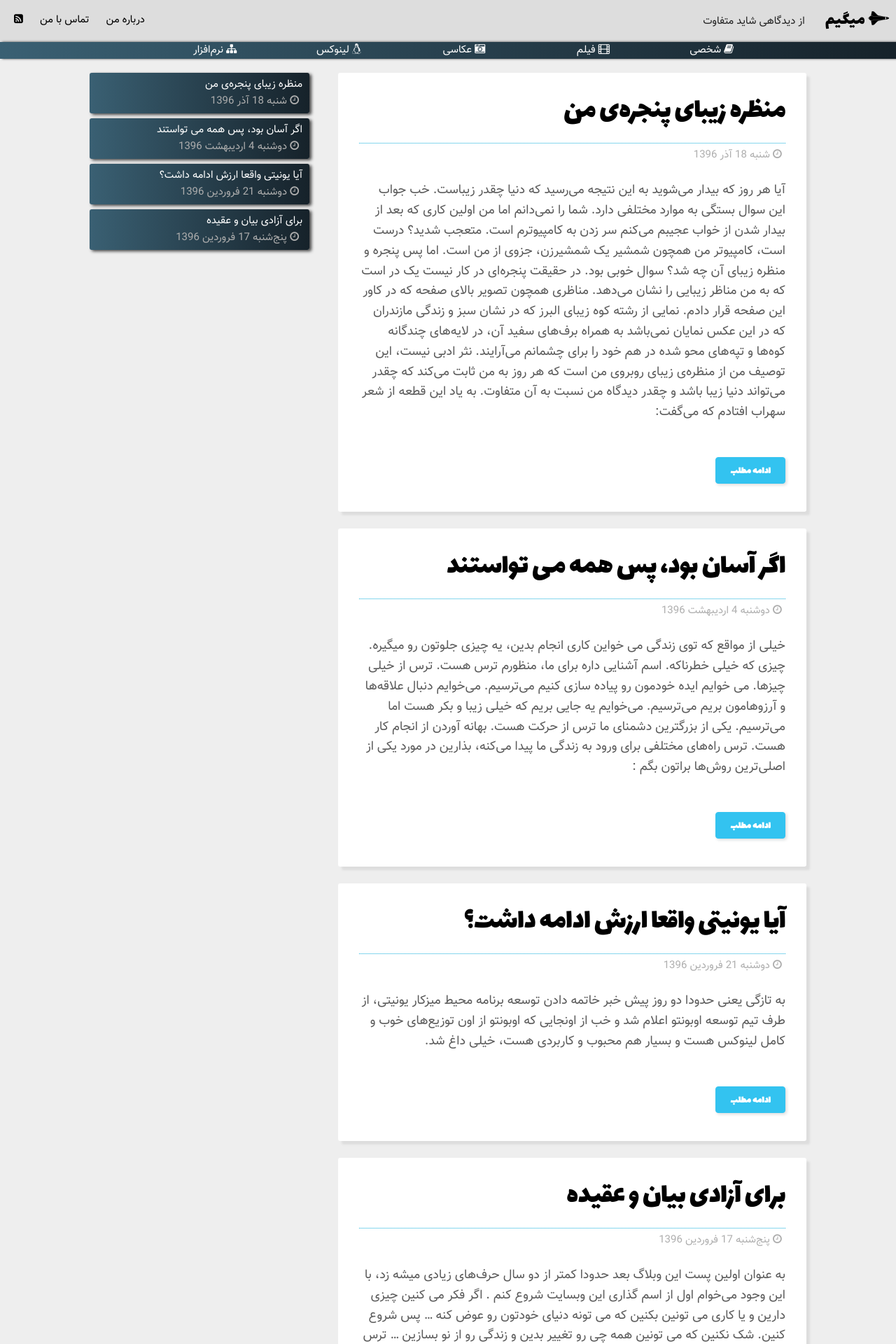
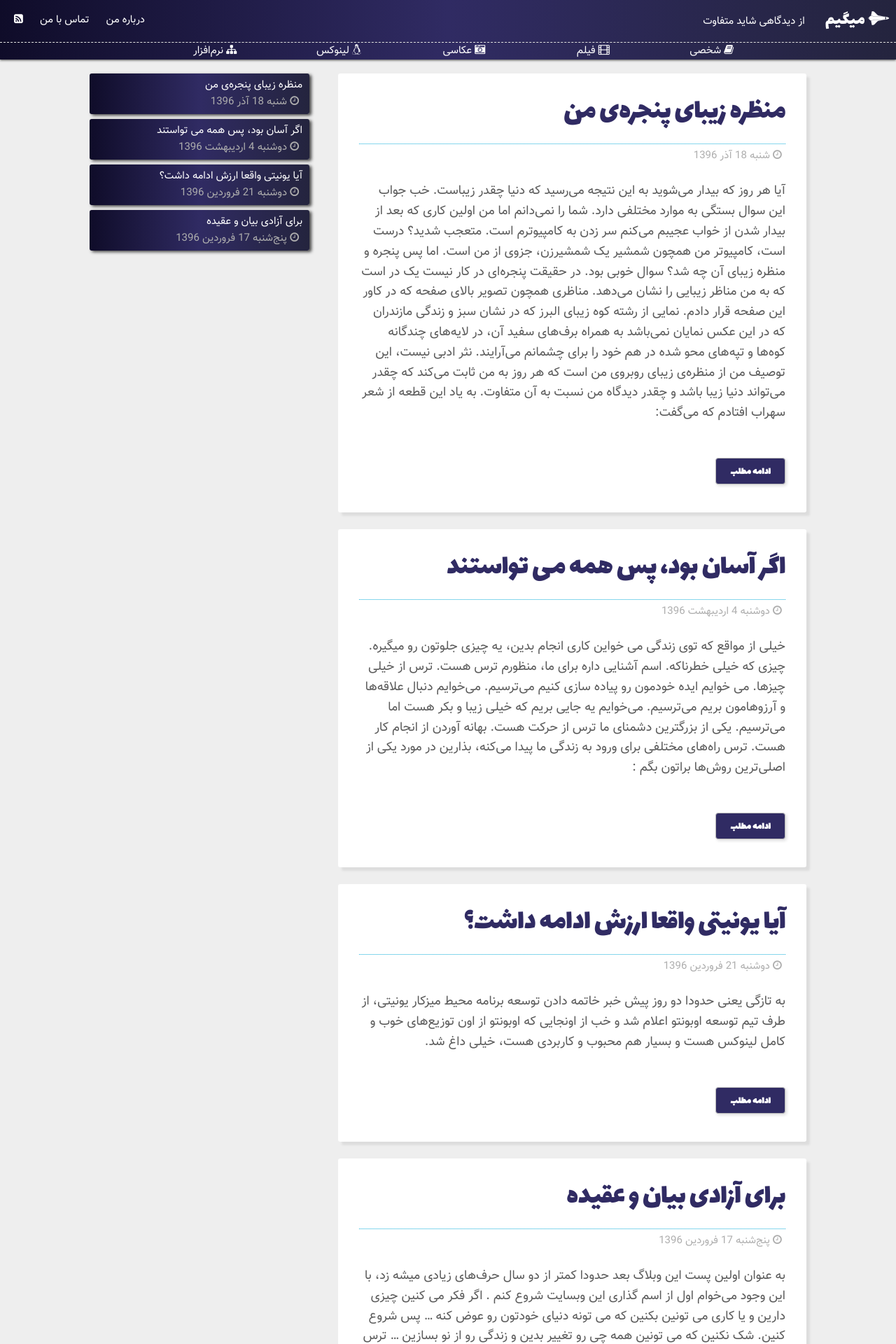
Before and after one commit to migim/migim.github.io, a Jekyll site: the page built from index.html, in a window 1280 px wide. Shown: the top 1920 px of the page at 70% size. Built offline with Jekyll 4.4.1, drawn with Linux system fonts in a browser that asks for light colours; the list of posts is cut into pages by our own code; comment, search, counter and statistics services are not loaded.

Commit message:
new color theme

```diff
--- a/assets/style/main.css
+++ b/assets/style/main.css
@@ -78,6 +78,7 @@ blockquote p {
 .post-title a {
 	text-decoration: none;
      	transition: all 300ms ease-in, all 300ms ease-out;
+	color: #302b63;
 }
 
 .post-container {
@@ -92,10 +93,12 @@ blockquote p {
 }
 
 #nav-up {
-	background-color: #ddd;
+	background: linear-gradient(to right, #0f0c29, #302b63, #24243e);
 	overflow: hidden;
 	padding: 10px 10px;
 	box-sizing: border-box;
+	color: white;
+	border-bottom: 1px dashed white;
 }
 
 #nav-up-left {
@@ -106,10 +109,10 @@ blockquote p {
 }
 
 .category-nav {
-	background: linear-gradient(to left, #16222a, #3a6073);
+	background: linear-gradient(to right, #0f0c29, #302b63, #24243e);
 	overflow: hidden;
 	margin-bottom: 20px;
-	box-shadow: 3px 0px 3px #444;
+	box-shadow: 0px 1px 3px #444;
 	box-sizing: border-box;
 	position: sticky;
 	top: 0;
@@ -151,12 +154,14 @@ blockquote p {
 
 .nav-up-items {
 	display: inline-block;
+	color: white;
 }
 
 .nav-up-items a {
 	text-decoration: none;
 	padding: 10px;
      	transition: all 300ms ease-in, all 300ms ease-out;
+	color: white;
 }
 
 .nav-up-items a:hover {
@@ -177,10 +182,12 @@ blockquote p {
 	margin-left: 25px;
 	font-size: 25px;
 	font-family: Lalezar, sans-serif;
+	color: white;
 }
 
 #cover #site-title a {
 	text-decoration: none;
+	color: white;
 }
 
 #cover #site-discription {
@@ -218,7 +225,7 @@ blockquote p {
 .archive-post {
 
 	padding: 5px 10px;
-	background: linear-gradient(to left, #16222a, #3a6073);
+	background: linear-gradient(to right, #0f0c29, #302b63, #24243e);
 	margin-bottom: 7px;
 	border-radius: 3px;
 	box-shadow: 3px 2px 4px #444;
@@ -232,7 +239,7 @@ blockquote p {
 footer {
 	margin-top: 40px;
 	width: 100%;
-	background: linear-gradient(to left, #16222a, #3a6073);
+	background: linear-gradient(to right, #0f0c29, #302b63, #24243e);
 	margin-bottom: 7px;
 	position: absolute;
 	left: 0;
--- a/assets/style/skeleton.css
+++ b/assets/style/skeleton.css
@@ -208,8 +208,8 @@ input[type="submit"].button-primary,
 input[type="reset"].button-primary,
 input[type="button"].button-primary {
   color: #FFF;
-  background-color: #33C3F0;
-  border-color: #33C3F0; }
+  transition: all 300ms ease-in, all 300ms ease-out;
+  background-color: #302b63; }
 .button.button-primary:hover,
 button.button-primary:hover,
 input[type="submit"].button-primary:hover,
```
Also changed, not shown: 5 other files.
